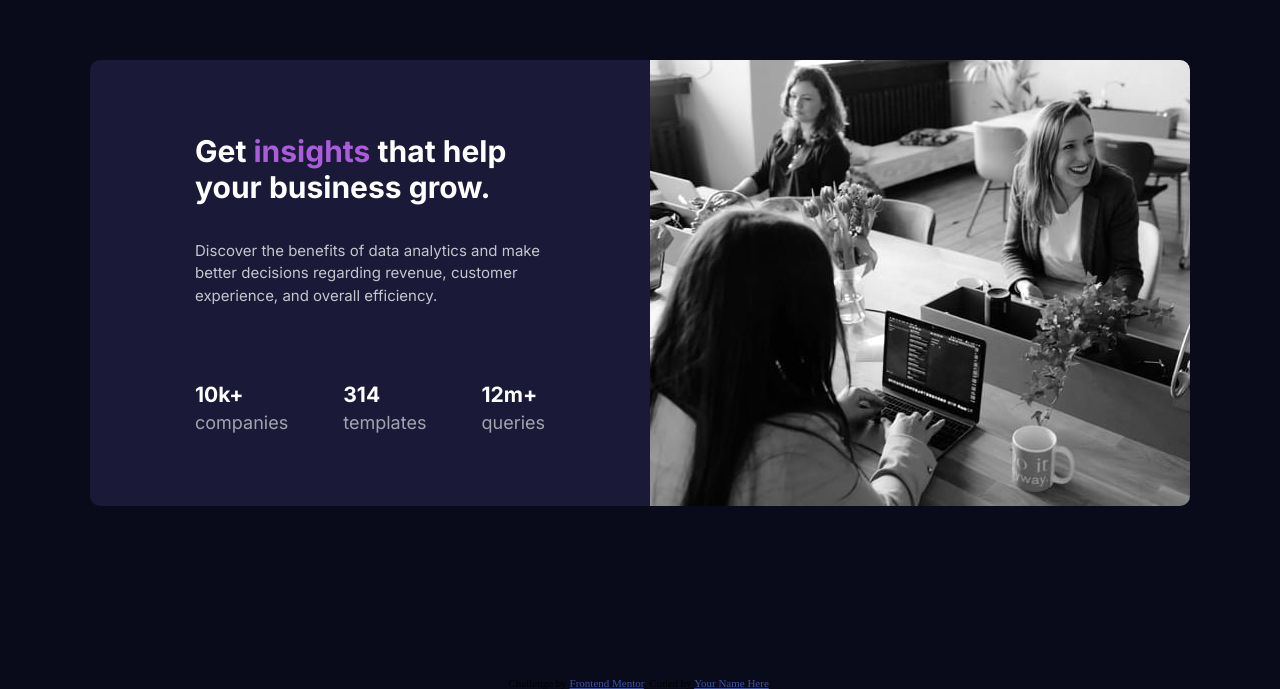
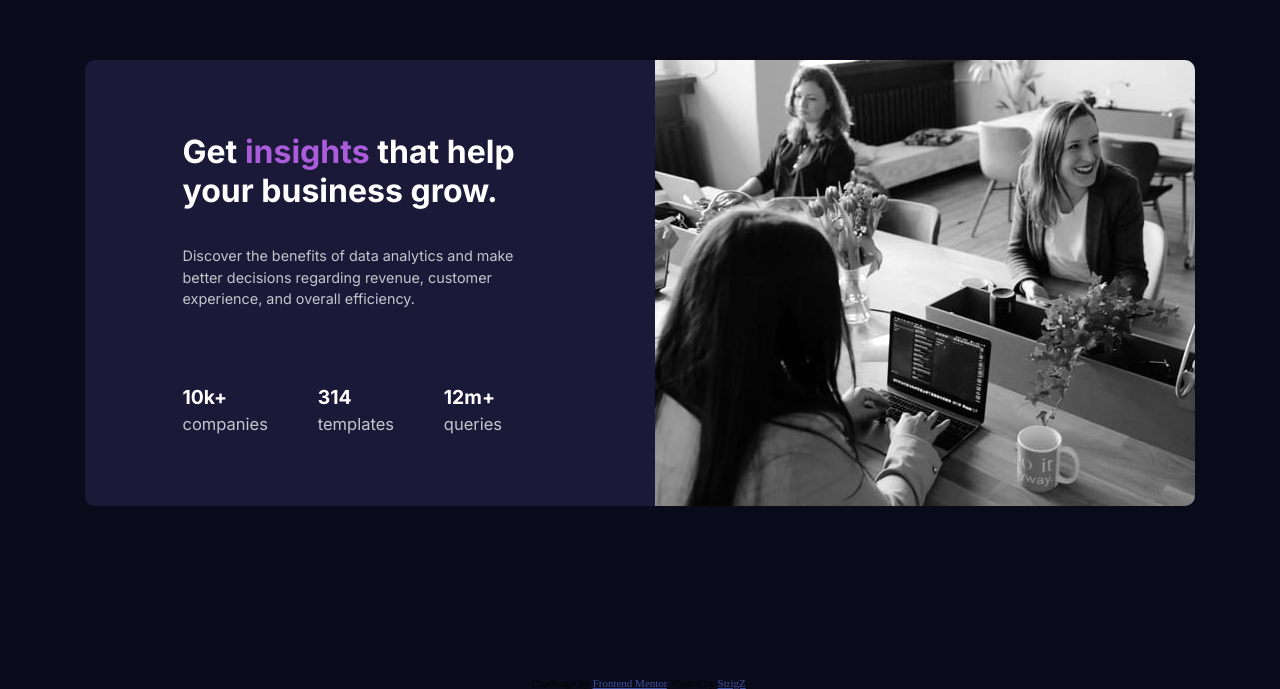
Before and after one commit to StrigZ/Stats-preview-card-component, a plain HTML site: page index.html in a window 1280 px wide. Shown: the part 111-800 px from the top of the page. Drawn offline with Linux system fonts and the light colour scheme.

Commit message:
day 1 result

```diff
--- a/index.html
+++ b/index.html
@@ -48,11 +48,12 @@
                 </div>
             </div>
             <img class="card-img" src="./images/image-header-desktop.jpg" alt="">
+
         </div>
     </main>
     <div class="attribution">
         Challenge by <a href="https://www.frontendmentor.io?ref=challenge" target="_blank">Frontend Mentor</a>. Coded by
-        <a href="#">Your Name Here</a>.
+        <a href="https://www.frontendmentor.io/profile/StrigZ">StrigZ</a>.
     </div>
 </body>
 
--- a/style.css
+++ b/style.css
@@ -40,28 +40,28 @@ main {
     display: flex;
     flex-direction: row;
     justify-content: space-between;
-    width: 1100px;
+    width: 1110px;
 }
 
 .card-info {
-    width: 60%;
+    width: 570px;
     display: flex;
     justify-content: center;
     align-items: center;
 }
 
 .card-info__inner {
-    width: 350px;
-    height: 350px;
+    width: 375px;
     display: flex;
     flex-direction: column;
     justify-content: center;
     align-items: flex-start;
+    padding-right: 20px;
 }
 
 .card-info__title {
     color: #fff;
-    font-size: 2em;
+    font-size: 2rem;
     margin-bottom: 35px;
 }
 
@@ -72,6 +72,7 @@ main {
 .card-info__desc {
     color: var(--mainParagraph);
     line-height: 1.5;
+    font-size: .9rem;
     margin-bottom: 75px;
 }
 
@@ -79,8 +80,8 @@ main {
     color: var(--statHeadings);
     display: flex;
     justify-content: space-between;
-    width: 100%;
-    font-size: 1.2em;
+    width: 90%;
+    font-size: 1.1em;
 }
 
 .card-info__stats h3 {
@@ -88,12 +89,13 @@ main {
     margin-bottom: 5px;
 }
 
-;
+.card-info__stats li:nth-child(2) {}
+
 .card-info__stats p {
     color: var(--mainParagraph);
 }
 
 .card-img {
+    border-radius: 0 10px 10px 0;
     display: block;
-    border-radius: 0 10px 10px 0;
 }
```
